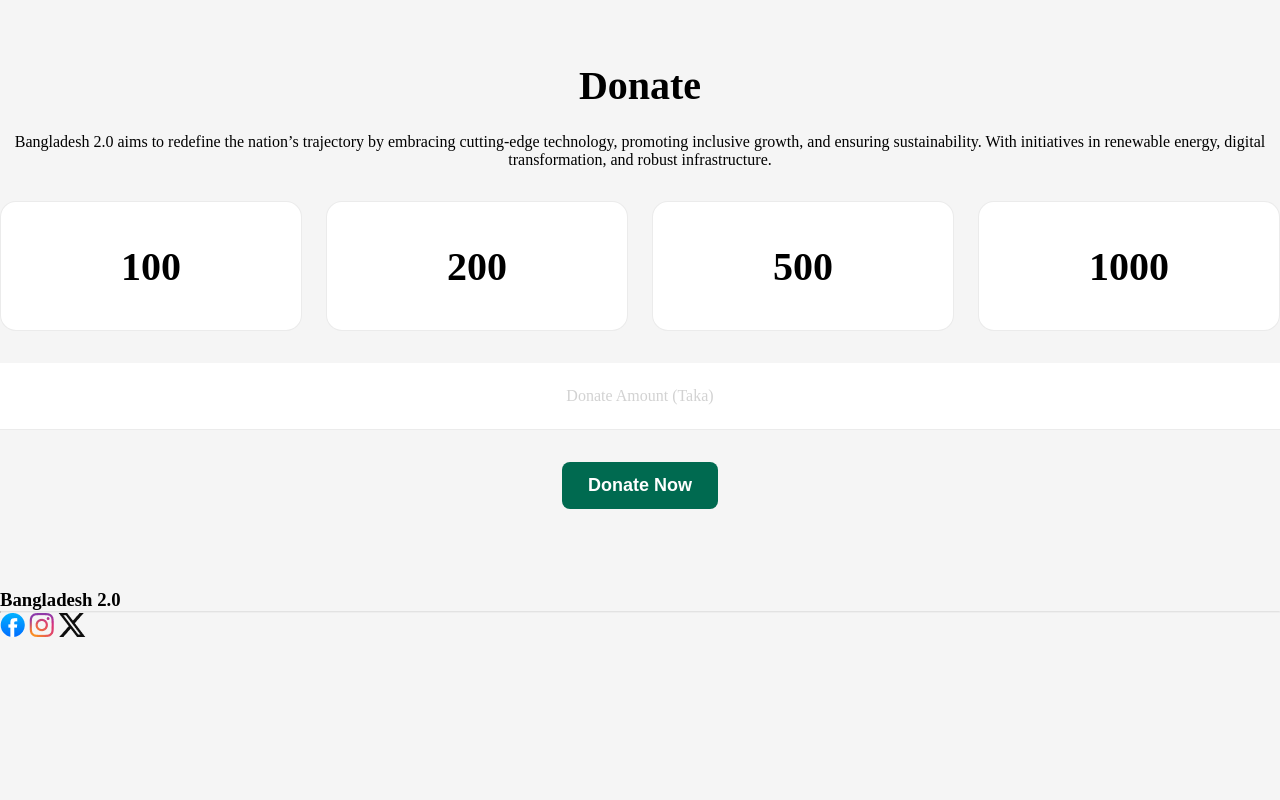
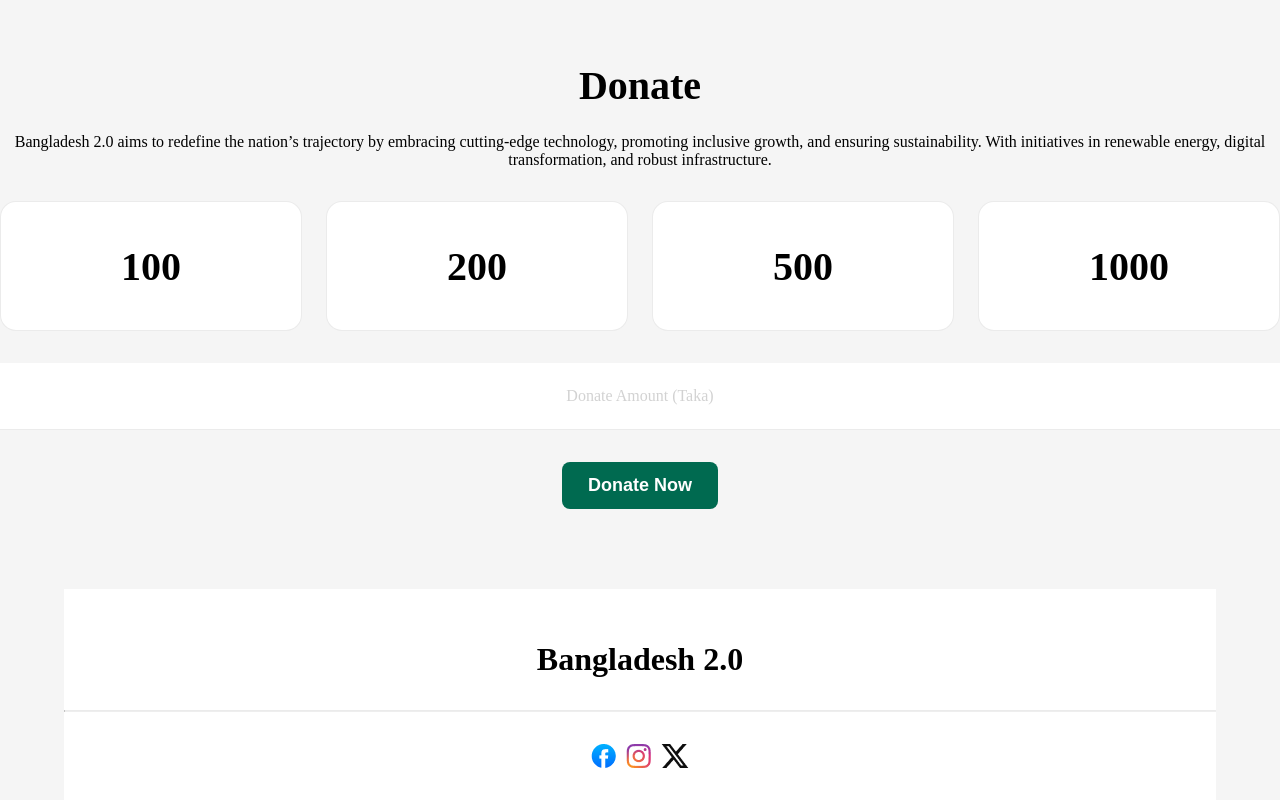
Before and after one commit to sojibahmed55/web-dev-eloper, a plain HTML site: page index.html in a window 1280 px wide. Shown: the part 3416-4216 px from the top of the page. Before the commit the page ends 4057 px from the top, so only its background shows below. Drawn offline with Linux system fonts and the light colour scheme.

Commit message:
updated footer section

```diff
--- a/index.html
+++ b/index.html
@@ -203,7 +203,7 @@
   <footer>
       <h3 class="footer-heading">Bangladesh 2.0</h3>
       <hr>
-      <div>
+      <div class="social-icons">
         <img class="social-icon" src="assets/facebook.png" alt="">
         <img class="social-icon" src="assets/instagram.png" alt="">
         <img class="social-icon" src="assets/x.png" alt="">
--- a/styles/style.css
+++ b/styles/style.css
@@ -271,6 +271,25 @@ main{
 }
 
 /* footer start here */
+footer{
+  background-color: white;
+  margin: 0 5%;
+}
+
+footer .footer-heading{
+  font-size: 32px;
+  font-weight: bold;
+  padding: 52px 0 32px 0;
+  text-align: center;
+}
+
 footer hr{
   border-top: 1px solid #0e0e0e15;
 }
+
+.social-icons{
+  padding: 32px 0;
+  display: flex;
+  justify-content: center;
+  gap: 10px;
+}
```
